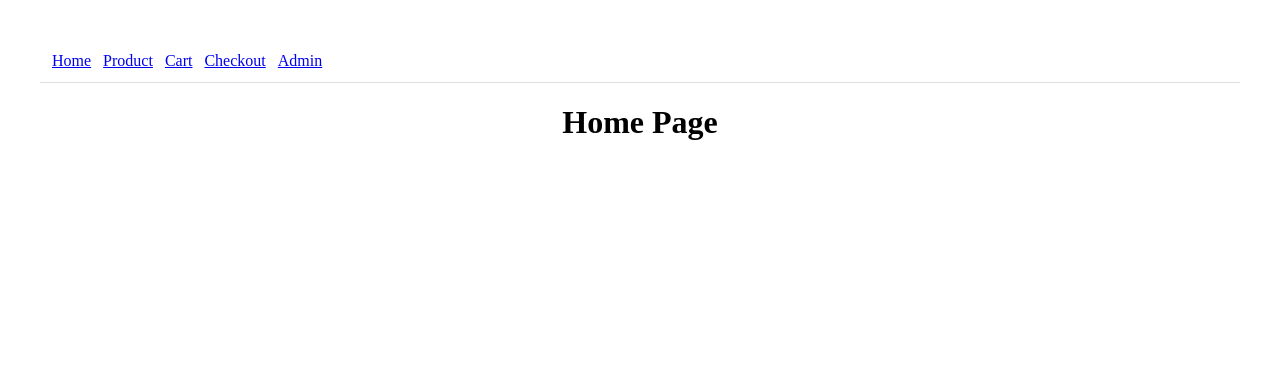
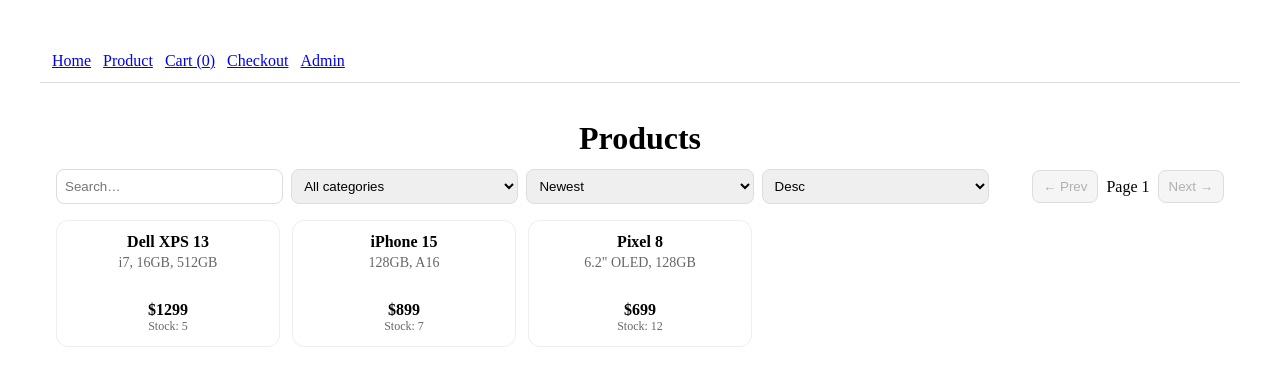
Before and after one commit to ptzivaras/SpringShop, a React (Vite) app in the folder eshop-ui/: page / in a window 1280 px wide. Shown: the top 386 px of the page. Built offline with nearby package versions, Linux system fonts and the light colour scheme; data requests are answered from the project's data file.

Commit message:
cartSlice: add cart slice and basic Add to Cart button in Home
also render HomePage component instead of static <h1>Home Page</h1>

```diff
--- a/eshop-ui/src/features/cart/cartSlice.js
+++ b/eshop-ui/src/features/cart/cartSlice.js
@@ -1,7 +1,7 @@
 import { createSlice } from '@reduxjs/toolkit'
 
 const initialState = {
-  items: [] // { productId, quantity }
+  items: [] // κάθε item: { productId, name, price, quantity }
 }
 
 const cartSlice = createSlice({
@@ -9,12 +9,12 @@
   initialState,
   reducers: {
     addToCart: (state, action) => {
-      const { productId, quantity } = action.payload
+      const { productId, name, price } = action.payload
       const existing = state.items.find(i => i.productId === productId)
       if (existing) {
-        existing.quantity += quantity
+        existing.quantity += 1
       } else {
-        state.items.push({ productId, quantity })
+        state.items.push({ productId, name, price, quantity: 1 })
       }
     },
     removeFromCart: (state, action) => {
--- a/eshop-ui/src/routes/AppRouter.jsx
+++ b/eshop-ui/src/routes/AppRouter.jsx
@@ -1,14 +1,20 @@
 import { BrowserRouter, Routes, Route, Link } from 'react-router-dom'
 import { useState } from 'react'
+import { useDispatch, useSelector } from 'react-redux'
 import { useGetProductsQuery } from '../api/productsApi.js'
 import { useGetCategoriesQuery } from '../api/categoriesApi.js'
+import { addToCart } from '../features/cart/cartSlice.js'
+
 
 function Nav() {
+  const cartCount = useSelector(state =>
+    state.cart.items.reduce((sum, i) => sum + i.quantity, 0)
+  )
   return (
     <nav style={{display: 'flex', gap: 12, padding: 12, borderBottom: '1px solid #ddd'}}>
       <Link to="/">Home</Link>
       <Link to="/product/101">Product</Link>
-      <Link to="/cart">Cart</Link>
+      <Link to="/cart">Cart ({cartCount})</Link>
       <Link to="/checkout">Checkout</Link>
       <Link to="/admin">Admin</Link>
     </nav>
@@ -16,6 +22,7 @@
 }
 
 function HomePage() {
+  const dispatch = useDispatch()
   const [page, setPage] = useState(1)
   const [limit] = useState(8)
   const [categoryId, setCategoryId] = useState('')
@@ -144,7 +151,7 @@
     <BrowserRouter>
     <Nav />
       <Routes>
-        <Route path="/" element={<h1>Home Page</h1>} />
+        <Route path="/" element={<HomePage />} />
         <Route path="/product/:id" element={<h1>Product Page</h1>} />
         <Route path="/cart" element={<h1>Cart Page</h1>} />
         <Route path="/checkout" element={<h1>Checkout Page</h1>} />
--- a/eshop-ui/src/store/store.js
+++ b/eshop-ui/src/store/store.js
@@ -4,8 +4,8 @@
 
 export const store = configureStore({
   reducer: {
-    // cart: cartReducer,
-    [baseApi.reducerPath]: baseApi.reducer
+    [baseApi.reducerPath]: baseApi.reducer,
+    cart: cartReducer
   }, // εδω ολοι οι reducers απο τα slices
   middleware: (getDefaultMiddleware) =>
     getDefaultMiddleware().concat(baseApi.middleware)
```
